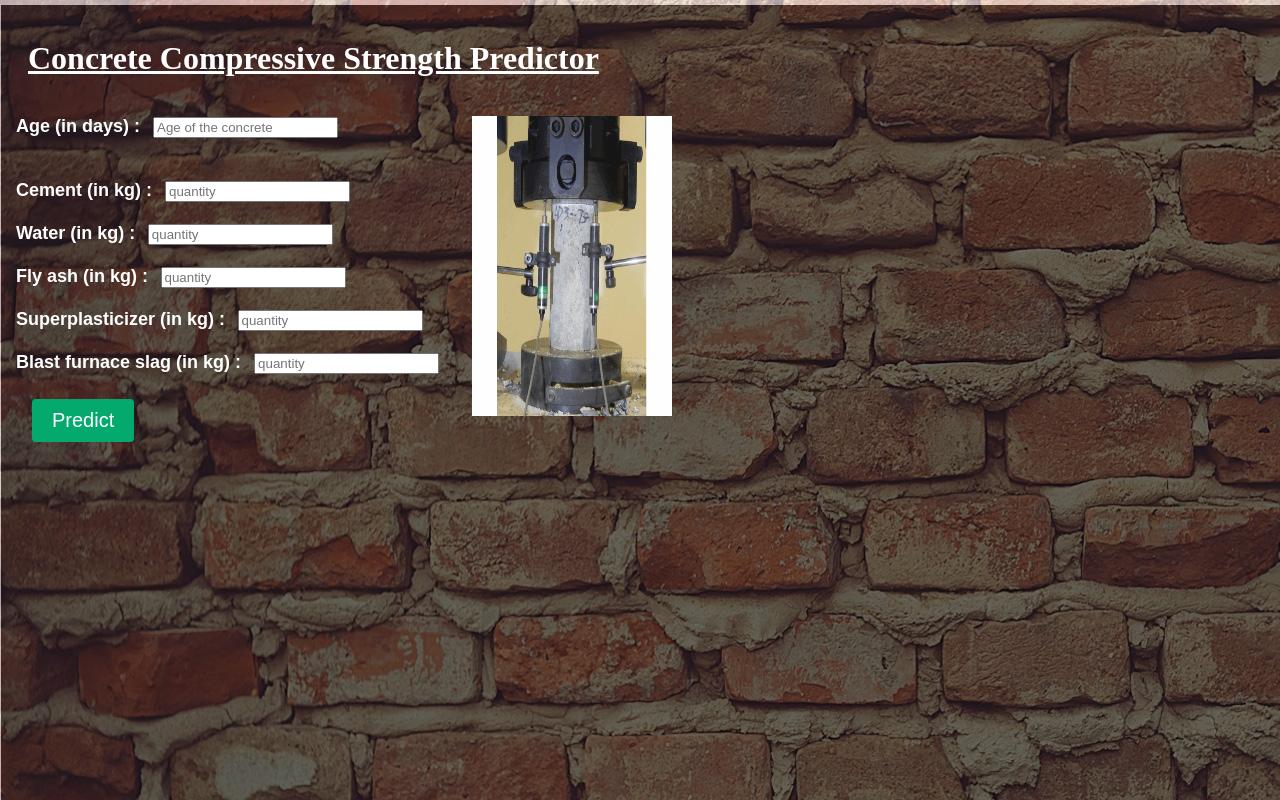
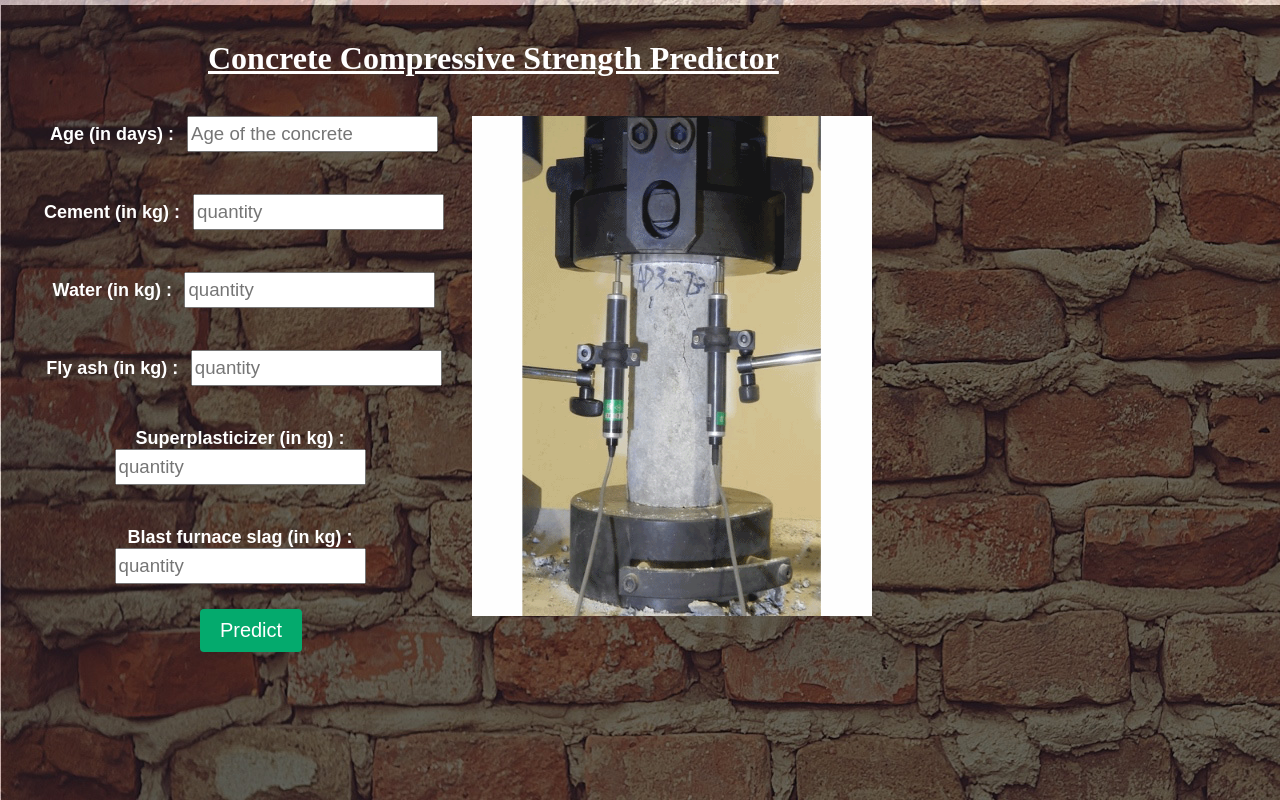
Before and after one commit to ApurvBhusari/Concrete-compressive-Strenth-Prediction, a Flask app: page / in a window 1280 px wide. Run offline with Flask 2, Linux system fonts and the light colour scheme; parts of the project's set-up code (start-up, migrations or seed data) failed here and were passed over.

Commit message:
Index page UI changes

```diff
--- a/static/css/style.css
+++ b/static/css/style.css
@@ -1,5 +1,6 @@
 body {
   background-color: #91ced4;
+  text-align: center;
 }
 
 table{
--- a/templates/index.html
+++ b/templates/index.html
@@ -46,33 +46,33 @@
 </style>
 <body background="{{url_for('static',filename='Brick.jpg') }}" >
 
-<h1 style="color:white; margin-top: 40px;margin-left: 20px;font-size: 32; text-align: left; font-weight: bold; font-colo"><u>Concrete Compressive Strength Predictor</u></h1>
+<h1 style="color:white; margin-top: 40px;margin-left: 200px;font-size: 32; text-align: left; font-weight: bold; font-colo"><u>Concrete Compressive Strength Predictor</u></h1>
 
 <br>
-<img src="{{url_for('static',filename='Compressive_strength_test.gif') }}" alt = "img" width="200" height="300" style="background-size:50%;
+<img src="{{url_for('static',filename='Compressive_strength_test.gif') }}" alt = "img" width="400" height="500" style="background-size:50%;
             background-repeat: no-repeat;
-            float: right; margin-right:600px">
+            float: right; margin-right:400px">
 
 <div class = "login" style="font-size: 18px">
 
-<form action="{{ url_for('predict')}} " method="post">
+<form action="{{ url_for('predict')}} " method="post" >
     <label for="age" class ="label"> <b>Age (in days) :</b> </label>
-    <input type = "number"  id = "age" name = "age" placeholder = "Age of the concrete" required = "required" />
+    <input type = "number"  id = "age" name = "age" placeholder = "Age of the concrete" required = "required" style="height:30px;font-size:14pt;"/>
     <br><br><br>
     <label for= "cement" class ="label"> <b>Cement (in kg) : </b> </label>
-    <input type = "number" step = "0.01" id= "cement" name = "cement" placeholder = "quantity" required = "required" />
-    <br><br>
+    <input type = "number" step = "0.01" id= "cement" name = "cement" placeholder = "quantity" required = "required" style="height:30px;font-size:14pt;" />
+    <br><br><br>
     <label for="water" class ="label"> <b>Water (in kg) :</b></label>
-    <input type = "number" step = "0.01" id = "water" name = "water" placeholder = "quantity " required = "required" />
-    <br><br>
+    <input type = "number" step = "0.01" id = "water" name = "water" placeholder = "quantity " required = "required" style="height:30px;font-size:14pt;"/>
+    <br><br><br>
     <label for="fly_ash" class ="label"><b>Fly ash (in kg) :</b></label>
-    <input type = "number" step = "0.01" id = "fly_ash" name = "fa" placeholder= "quantity " required = "required" />
-    <br><br>
+    <input type = "number" step = "0.01" id = "fly_ash" name = "fa" placeholder= "quantity " required = "required" style="height:30px;font-size:14pt;"/>
+    <br><br><br>
     <label for="superplasticizer" class ="label"> <b>Superplasticizer (in kg) :</b></label>
-    <input type = "number" step = "0.01" id = "superplasticizer" name="sp" placeholder = "quantity " required = "required" />
-    <br><br>
+    <input type = "number" step = "0.01" id = "superplasticizer" name="sp" placeholder = "quantity " required = "required" style="height:30px;font-size:14pt;"/>
+    <br><br><br>
     <label for="blast_furnace_slag" class ="label"> <b>Blast furnace slag (in kg) :</b> </label>
-    <input type = "number" step = "0.01" id = "blast_furnace_slag" name = "bfs" placeholder = "quantity " required = "required" />
+    <input type = "number" step = "0.01" id = "blast_furnace_slag" name = "bfs" placeholder = "quantity " required = "required" style="height:30px;font-size:14pt;"/>
     <br><br>
 
     <button type="submit" style ="margin-left: 24px;" class ="button" >  Predict  </button>
```
Also changed, not shown: 1 other file.
